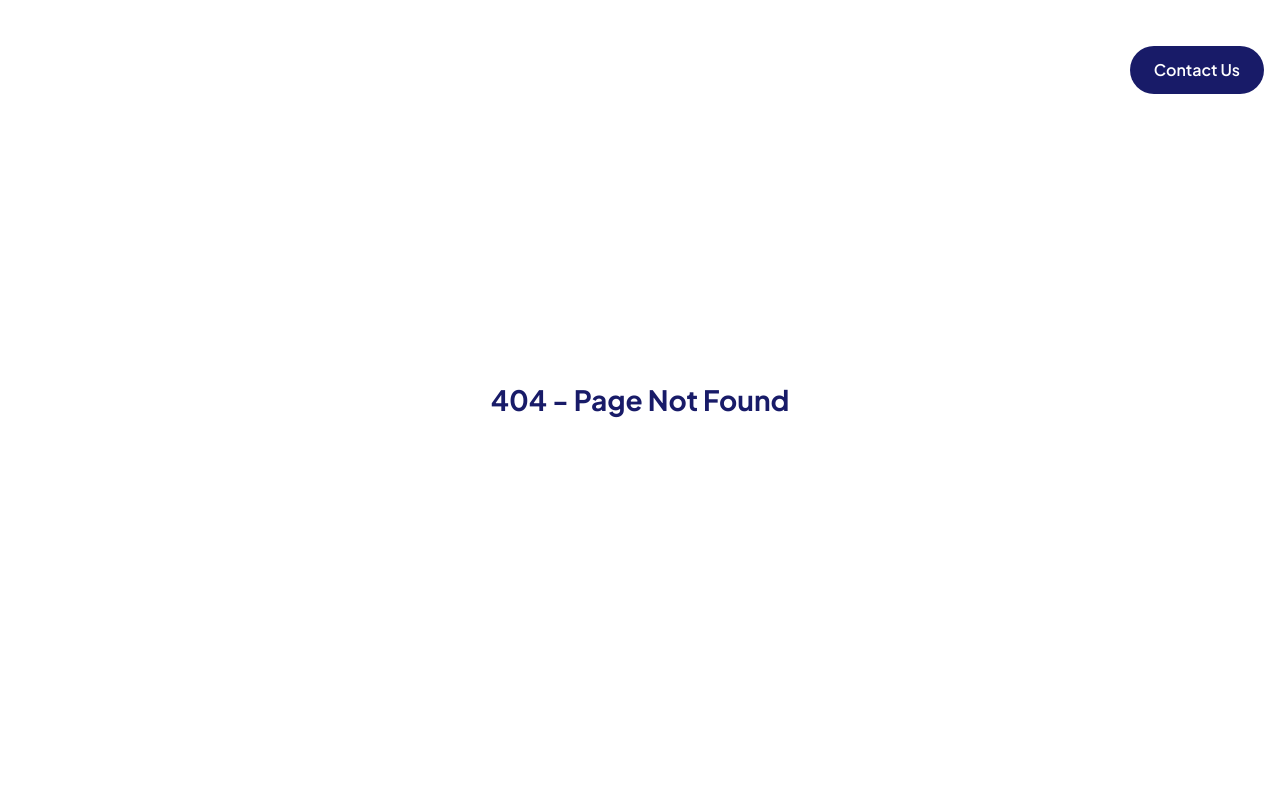
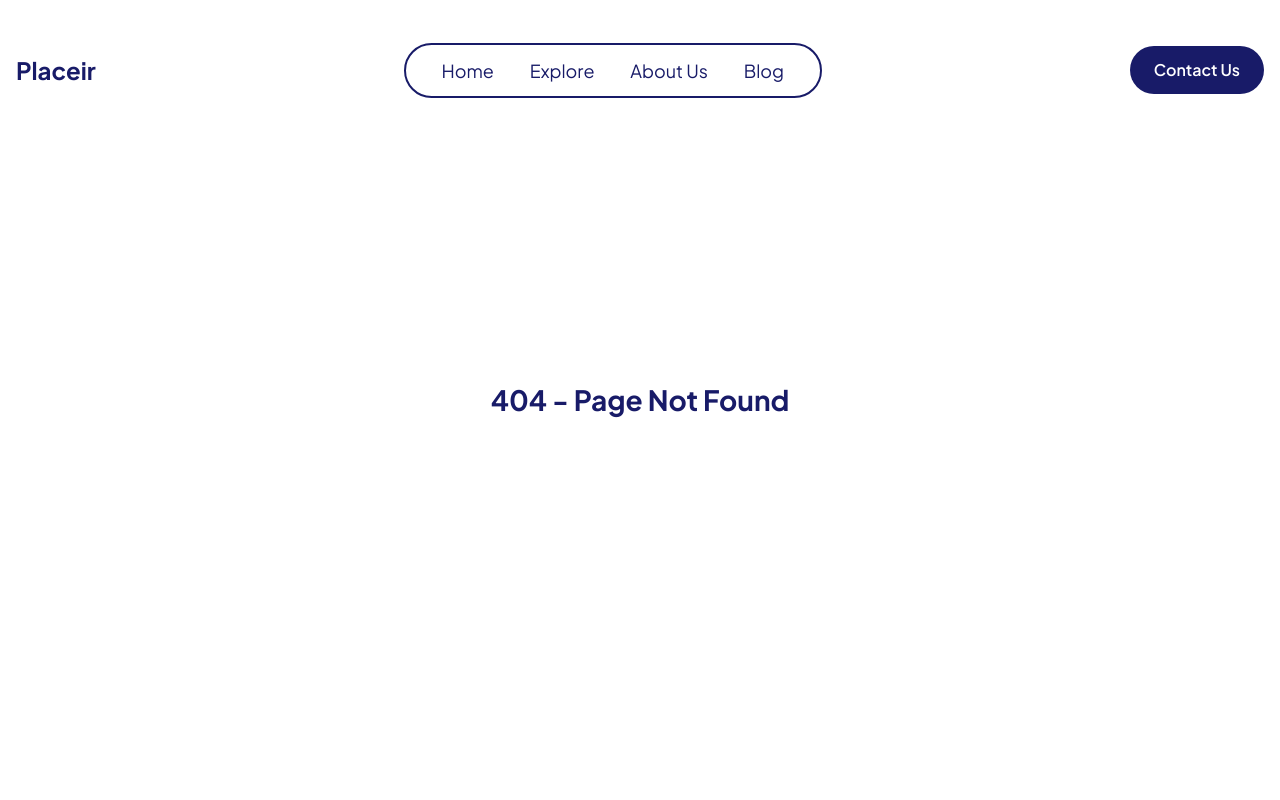
Before and after one commit to muamarzidan/Placeair, a React (Vite) app: page /404 in a window 1280 px wide. Shown: the top 800 px of the page. Built offline with nearby package versions, Linux system fonts and the light colour scheme.

Commit message:
feat : responsive blog detail and blog

```diff
--- a/src/api/blog.js
+++ b/src/api/blog.js
@@ -1,9 +1,9 @@
 export default [
     {
         id: 1,
-        thumbhnailBlog: "./src/assets/images/thumbnail-danau-toba-indah.png",
-        thumbhnailBlogTwo: "./src/assets/images/thumbnail-sumbar.webp",
-        thumbhnailBlogTree: "./src/assets/images/thumbnail-sumbar.webp",
+        thumbhnailBlog: "/src/assets/images/thumbnail-danau-toba-indah.png",
+        thumbhnailBlogTwo: "/src/assets/images/thumbnail-danau-toba-indah2.png",
+        thumbhnailBlogTree: "/src/assets/images/thumbnail-danau-toba-indah3.png",
         title: "Keindahan Danau Toba, Surga di Tanah Batak 1",
         description: "Danau Toba, sebuah keajaiban alam di Sumatera Utara, merupakan salah satu danau vulkanik terbesar di dunia. Selain ukurannya yang mengesankan, keindahan alam di sekitarnya serta legenda yang menyelimutinya menjadikan Danau Toba sebagai destinasi yang wajib dikunjungi.",
         descriptionDetailOne: "Danau Toba, sebuah keajaiban alam di Sumatera Utara, merupakan salah satu danau vulkanik terbesar di dunia. Selain ukurannya yang mengesankan, keindahan alam di sekitarnya serta legenda yang menyelimutinya menjadikan Danau Toba sebagai destinasi yang wajib dikunjungi.",
@@ -16,24 +16,24 @@ export default [
     },
     {
         id: 2,
-        thumbhnailBlog: "./src/assets/images/thumbnail-danau-toba-indah.png",
-        thumbhnailBlogTwo: "./src/assets/images/thumbnail-danau-toba-indah.png",
-        thumbhnailBlogTree: "./src/assets/images/thumbnail-sumbar.webp",
+        thumbhnailBlog: "/src/assets/images/thumbnail-danau-toba-indah.png",
+        thumbhnailBlogTwo: "/src/assets/images/thumbnail-danau-toba-indah2.png",
+        thumbhnailBlogTree: "/src/assets/images/thumbnail-danau-toba-indah3.png",
         title: "Keindahan Danau Toba, Surga di Tanah Batak 2",
         description: "Danau Toba, sebuah keajaiban alam di Sumatera Utara, merupakan salah satu danau vulkanik terbesar di dunia. Selain ukurannya yang mengesankan, keindahan alam di sekitarnya serta legenda yang menyelimutinya menjadikan Danau Toba sebagai destinasi yang wajib dikunjungi. dwdwd wdddw dwd wddwdwdwddwd dwdwdwdwddwd",
         descriptionDetailOne: "Danau Toba, sebuah keajaiban alam di Sumatera Utara, merupakan salah satu danau vulkanik terbesar di dunia. Selain ukurannya yang mengesankan, keindahan alam di sekitarnya serta legenda yang menyelimutinya menjadikan Danau Toba sebagai destinasi yang wajib dikunjungi.",
         descriptionDetailTwo: "Danau Toba bukan hanya sekedar danau besar, melainkan sebuah kawasan dengan kekayaan alam dan budaya yang luar biasa. Terbentuk dari letusan gunung berapi ribuan tahun lalu, Danau Toba memiliki panjang 100 kilometer dan lebar 30 kilometer, dengan Pulau Samosir yang terletak di tengahnya. Keindahan alam yang memukau, mulai dari perbukitan hijau yang mengelilingi danau hingga airnya yang jernih, membuat siapapun yang mengunjungi tempat ini merasa takjub. Udara sejuk pegunungan menambah kenyamanan, menjadikan Danau Toba sebagai tempat yang ideal untuk bersantai dan menikmati pemandangan. Di Pulau Samosir, pengunjung dapat menemukan jejak-jejak budaya Batak, dengan rumah-rumah tradisional dan makam batu yang menceritakan kisah sejarah suku tersebut. Menjelajahi pulau ini, wisatawan dapat memahami lebih dalam budaya dan tradisi lokal yang kental di Tanah Batak.",
         descriptionDetailTree: "Selain keindahan alamnya, Danau Toba juga dikenal dengan sejarah dan legenda yang melekat erat. Menurut cerita rakyat, danau ini terbentuk dari air mata seorang pria bernama Toba yang kehilangan anak dan istrinya akibat kutukan. Legenda ini menjadikan Danau Toba tidak hanya indah secara visual, tetapi juga memiliki nilai historis dan spiritual yang mendalam. Hingga kini, Danau Toba tetap menjadi salah satu destinasi utama di Indonesia yang menawarkan pengalaman wisata alam yang lengkap, mulai dari keindahan, ketenangan, hingga kekayaan budaya yang tak tertandingi.",
         descriptionFour: "Mengunjungi Danau Toba bukan hanya sekadar perjalanan wisata, tetapi juga sebuah kesempatan untuk merenungkan betapa kayanya alam Indonesia. Keindahan dan kedamaian yang ditawarkan Danau Toba adalah pengingat bagi kita semua akan pentingnya menjaga dan melestarikan kekayaan alam yang dimiliki negeri ini. Dengan tetap mempertahankan kelestarian Danau Toba, kita turut menjaga warisan alam dan budaya yang tak ternilai ini bagi generasi mendatang.",
-        viewCount: 140,
+        viewCount: 110,
         date: "29 Juli 2024",
         createdAt: "2023-11-15 10:21:37.261134+01:00"
     },
     {
         id: 3,
-        thumbhnailBlog: "./src/assets/images/thumbnail-danau-toba-indah.png",
-        thumbhnailBlogTwo: "./src/assets/images/thumbnail-danau-toba-indah.png",
-        thumbhnailBlogTree: "./src/assets/images/thumbnail-sumbar.webp",
+        thumbhnailBlog: "/src/assets/images/thumbnail-danau-toba-indah.png",
+        thumbhnailBlogTwo: "/src/assets/images/thumbnail-danau-toba-indah2.png",
+        thumbhnailBlogTree: "/src/assets/images/thumbnail-danau-toba-indah3.png",
         title: "Keindahan Danau Toba, Surga di Tanah Batak 3",
         description: "Danau Toba, sebuah keajaiban alam di Sumatera Utara, merupakan salah satu danau vulkanik terbesar di dunia. Selain ukurannya yang mengesankan, keindahan alam di sekitarnya serta legenda yang menyelimutinya menjadikan Danau Toba sebagai destinasi yang wajib dikunjungi.",
         descriptionDetailOne: "Danau Toba, sebuah keajaiban alam di Sumatera Utara, merupakan salah satu danau vulkanik terbesar di dunia. Selain ukurannya yang mengesankan, keindahan alam di sekitarnya serta legenda yang menyelimutinya menjadikan Danau Toba sebagai destinasi yang wajib dikunjungi.",
@@ -46,16 +46,16 @@ export default [
     },
     {
         id: 4,
-        thumbhnailBlog: "./src/assets/images/thumbnail-danau-toba-indah.png",
-        thumbhnailBlogTwo: "./src/assets/images/thumbnail-danau-toba-indah.png",
-        thumbhnailBlogTree: "./src/assets/images/thumbnail-sumbar.webp",
+        thumbhnailBlog: "/src/assets/images/thumbnail-danau-toba-indah.png",
+        thumbhnailBlogTwo: "/src/assets/images/thumbnail-danau-toba-indah2.png",
+        thumbhnailBlogTree: "/src/assets/images/thumbnail-danau-toba-indah3.png",
         title: "Keindahan Danau Toba, Surga di Tanah Batak 3",
         description: "Danau Toba, sebuah keajaiban alam di Sumatera Utara, merupakan salah satu danau vulkanik terbesar di dunia. Selain ukurannya yang mengesankan, keindahan alam di sekitarnya serta legenda yang menyelimutinya menjadikan Danau Toba sebagai destinasi yang wajib dikunjungi.",
         descriptionDetailOne: "Danau Toba, sebuah keajaiban alam di Sumatera Utara, merupakan salah satu danau vulkanik terbesar di dunia. Selain ukurannya yang mengesankan, keindahan alam di sekitarnya serta legenda yang menyelimutinya menjadikan Danau Toba sebagai destinasi yang wajib dikunjungi.",
         descriptionDetailTwo: "Danau Toba bukan hanya sekedar danau besar, melainkan sebuah kawasan dengan kekayaan alam dan budaya yang luar biasa. Terbentuk dari letusan gunung berapi ribuan tahun lalu, Danau Toba memiliki panjang 100 kilometer dan lebar 30 kilometer, dengan Pulau Samosir yang terletak di tengahnya. Keindahan alam yang memukau, mulai dari perbukitan hijau yang mengelilingi danau hingga airnya yang jernih, membuat siapapun yang mengunjungi tempat ini merasa takjub. Udara sejuk pegunungan menambah kenyamanan, menjadikan Danau Toba sebagai tempat yang ideal untuk bersantai dan menikmati pemandangan. Di Pulau Samosir, pengunjung dapat menemukan jejak-jejak budaya Batak, dengan rumah-rumah tradisional dan makam batu yang menceritakan kisah sejarah suku tersebut. Menjelajahi pulau ini, wisatawan dapat memahami lebih dalam budaya dan tradisi lokal yang kental di Tanah Batak.",
         descriptionDetailTree: "Selain keindahan alamnya, Danau Toba juga dikenal dengan sejarah dan legenda yang melekat erat. Menurut cerita rakyat, danau ini terbentuk dari air mata seorang pria bernama Toba yang kehilangan anak dan istrinya akibat kutukan. Legenda ini menjadikan Danau Toba tidak hanya indah secara visual, tetapi juga memiliki nilai historis dan spiritual yang mendalam. Hingga kini, Danau Toba tetap menjadi salah satu destinasi utama di Indonesia yang menawarkan pengalaman wisata alam yang lengkap, mulai dari keindahan, ketenangan, hingga kekayaan budaya yang tak tertandingi.",
         descriptionFour: "Mengunjungi Danau Toba bukan hanya sekadar perjalanan wisata, tetapi juga sebuah kesempatan untuk merenungkan betapa kayanya alam Indonesia. Keindahan dan kedamaian yang ditawarkan Danau Toba adalah pengingat bagi kita semua akan pentingnya menjaga dan melestarikan kekayaan alam yang dimiliki negeri ini. Dengan tetap mempertahankan kelestarian Danau Toba, kita turut menjaga warisan alam dan budaya yang tak ternilai ini bagi generasi mendatang.",
-        viewCount: 140,
+        viewCount: 200,
         date: "29 Juli 2024",
         createdAt: "2023-11-15 10:21:37.261134+01:00"
     },
--- a/src/assets/css/pages/blog.css
+++ b/src/assets/css/pages/blog.css
@@ -147,3 +147,31 @@
         width: 125px !important;
     }
 }
+
+
+
+
+/* Detail blog area */
+@media only screen and (max-width: 640px) {
+    .container-thumbnail-blog {
+        height: 300px !important;
+    }
+}
+
+@media only screen and (max-width: 587px) {
+    .container-thumbnail-blog {
+        height: 220px !important;
+    }
+}
+
+@media only screen and (max-width: 456px) {
+    .container-thumbnail-blog {
+        height: 180px !important;
+    }
+}
+
+@media only screen and (max-width: 375px) {
+    .container-thumbnail-blog {
+        height: 160px !important;
+    }
+}
--- a/src/components/navbar.jsx
+++ b/src/components/navbar.jsx
@@ -1,6 +1,7 @@
 import { useState, useEffect } from "react";
 import { useLocation, Link } from "react-router-dom";
 import { Icon } from "@iconify-icon/react";
+
 
 const Navbar = () => {
     const locationPath = useLocation().pathname;
@@ -16,9 +17,11 @@ const Navbar = () => {
       return locationPath === path || ( (path === "/explore" && locationPath.startsWith("/explore") || (path === "/blog" && locationPath.startsWith("/blog")) ) );
     };
 
+    const isBlogPath = locationPath.startsWith("/blog");
+
     // handler for change color text and background navbar when resize and scroll
     useEffect(() => {
-    if (locationPath === "/explore-destination" || locationPath === "/blog") {
+      if (locationPath === "/explore-destination" || locationPath === "/404" || isBlogPath) {
         setIsChangeTeksColor("text-primary");
         setIsChangeMenuNav("text-primary border-2 border-primary bg-[#FFFFFF7F]");
       } else {
@@ -33,13 +36,13 @@ const Navbar = () => {
           if (window.scrollY > 500) {
             setIsChangeTeksColor("text-primary");
           } else {
-          setIsChangeTeksColor(locationPath === "/explore-destination" || locationPath === "/blog" ? "text-primary" : "text-white");
+            setIsChangeTeksColor(locationPath === "/explore-destination" || isBlogPath || locationPath === "/404" ? "text-primary" : "text-white");
           }
         }
       };
 
       const handleScroll = () => {
-      if (locationPath === "/explore-destination" || locationPath === "/blog") {
+        if (locationPath === "/explore-destination" || isBlogPath || locationPath === "/404") {
           if (window.scrollY > 100) {
             setIsBgChangeNav("bg-white h-auto md:h-[90px]");
           } else {
@@ -54,13 +57,13 @@ const Navbar = () => {
         }
 
         if (window.innerWidth >= 768) {
-        if (window.scrollY > 500 && locationPath !== "/explore-destination" && locationPath !== "/blog") {
+          if (window.scrollY > 500 && locationPath !== "/explore-destination" && !isBlogPath && locationPath !== "/404") {
             setIsChangeTeksColor("text-primary");
             setIsChangeMenuNav("text-primary border-[2px] border-primary bg-[#FFFFFF7F]");
           } else {
-          setIsChangeTeksColor(locationPath === "/explore-destination" || locationPath === "/blog" ? "text-primary" : "text-white");
+            setIsChangeTeksColor(locationPath === "/explore-destination" || isBlogPath || locationPath === "/404" ? "text-primary" : "text-white");
             setIsChangeMenuNav(
-            locationPath === "/explore-destination" || locationPath === "/blog"
+              locationPath === "/explore-destination" || isBlogPath || locationPath === "/404"
                 ? "text-primary border-2 border-primary bg-[#FFFFFF7F]"
                 : "text-white border-white border-[1px] bg-[#ffffff2b]"
             );
@@ -79,7 +82,7 @@ const Navbar = () => {
         window.removeEventListener("resize", handleResize);
         window.removeEventListener("scroll", handleScroll);
       };
-  }, [locationPath]);
+    }, [locationPath, isBlogPath]);
 
   return (
     <>
@@ -88,7 +91,7 @@ const Navbar = () => {
           {/* Menu default area */}
           <div className="flex items-center justify-between">
             <div className={`text-3xl font-bold ${isChangeTeksColor}`}>
-              <a href="/">Placeir</a>
+              <Link to="/">Placeir</Link>
             </div>
             <div
               className={`w-[418px] h-[55px] justify hidden items-center justify-evenly md:flex font-semibold text-xl rounded-full ${isChangeMenuNav}`}
--- a/src/pages/blog/[title]/index.jsx
+++ b/src/pages/blog/[title]/index.jsx
@@ -1,13 +1,79 @@
 import { useState, useEffect } from "react";
 import { useParams } from "react-router-dom";
 
+import Navbar from "../../../components/navbar";
+import Footer from "../../../components/footer";
+import dataBlog from "../../../api/blog";
+
+
 export default function DetailBlogPage() {
     const { title } = useParams();
+    const [detailBlog, setDetailBlog] = useState({});
+
+    // handle scroll to top page was loaded ( hardcoded :) )
+    useEffect(() => {
+        window.scrollTo(0, 0);
+    }, []);
+
+    // handler to get detail blog by title
+    useEffect(() => {
+        const detailBlogData = dataBlog.find((data) => data.title === title);
+        setDetailBlog(detailBlogData);
+    }, [title]);
 
     return (
-        <div>
-            <h1>Detail Blog Page</h1>
-            <h2>{title}</h2>
-        </div>
+        <>
+            <Navbar />
+            <main className="w-full h-auto bg-white">
+                <section id="detail-blog" className="container w-full h-auto pt-[100px] md:pt-[150px] pb-[40px] sm:pb-[50px] md:pb-[100px]">
+                    <div className="flex flex-col justify-between w-full h-auto gap-4 sm:gap-10">
+                        {
+                            detailBlog ? (
+                                <>
+                                    {/* Detail image blog area */}
+                                    <div className="container-thumbnail-blog flex items-center justify-between w-full sm:h-[350px] md:h-[400px] lg:h-[500px] xl:h-[682px]">
+                                        <div className="basis-[60%] w-full h-full pr-3 sm:pr-5">
+                                            <img
+                                                src={detailBlog.thumbhnailBlog}
+                                                alt="Thumbnail blog - Placeir"
+                                                className="object-cover object-[80%] w-full h-full rounded-[12px] sm:rounded-[20px]"
+                                            />
+                                        </div>
+                                        <div className="basis-[40%] flex flex-col justify-between h-full">
+                                            <img
+                                                src={detailBlog.thumbhnailBlogTwo}
+                                                alt="Thumbnail blog - Placeir"
+                                                className="object-cover w-full h-[calc(50%-5px)] sm:h-[calc(50%-10px)] rounded-[12px] sm:rounded-[20px]"
+                                            />
+                                            <img
+                                                src={detailBlog.thumbhnailBlogTree}
+                                                alt="Detail blog - Placeir"
+                                                className="object-cover w-full h-[calc(50%-5px)] sm:h-[calc(50%-10px)] rounded-[12px] sm:rounded-[20px]"
+                                            />
+                                        </div>
+                                    </div>
+                                    {/* Detail teks blog area */}
+                                    <div className="flex flex-col items-start justify-start w-full h-auto gap-2 px-0 sm:px-5 lg:px-14">
+                                        <h1 className="text-2xl font-semibold sm:text-3xl md:text-4xl lg:text-5xl xl:text-6xl text-thridly">{detailBlog.title}</h1>
+                                        <span className="text-md sm:text-xl md:text-2xl lg:text-2xl xl:text-4xl text-secondary">{detailBlog.date}</span>
+                                        <div className="w-full h-auto flex flex-col gap-4 sm:gap-6 lg:gap-8 !mt-4 sm:!mt-10 text-sm sm:text-lg md:text-xl lg:text-2xl xl:text-3xl font-normal text-justify text-fourly">
+                                            <p className="">{detailBlog.description}</p>
+                                            <p className="">{detailBlog.descriptionDetailOne}</p>
+                                            <p className="">{detailBlog.descriptionDetailTwo}</p>
+                                            <p className="">{detailBlog.descriptionDetailTree}</p>
+                                        </div>
+                                    </div>
+                                </>
+                            ) : (
+                                <section className="flex items-center justify-center w-full h-screen">
+                                    <h1 className="text-4xl font-semibold text-fourly">Maaf Sekali, data blog {title} tidak ditemukan</h1>
+                                </section>
+                            )
+                        }
+                    </div>
+                </section>
+            </main>
+            <Footer />
+        </>
     );
 }
--- a/src/pages/blog/index.jsx
+++ b/src/pages/blog/index.jsx
@@ -18,7 +18,7 @@ export default function BlogPage() {
         window.scrollTo(0, 0);
     }, []);
 
-    // handler search, category and filter destination by most viewCount
+    // handler search, category and filter blog by most viewCount
     const handleSearchBlog = (e) => {
         setSearchBlog(e.target.value);
     };
@@ -27,8 +27,7 @@ export default function BlogPage() {
         .filter((data) => {
             const searchFilter = data.title.toLowerCase().includes(debouncedSearch.toLowerCase());
             return searchFilter;
-        })
-            .sort((a, b) => b.viewCount - a.viewCount);
+        }).sort((a, b) => b.viewCount - a.viewCount);
 
     return (
         <>
```
Also changed, not shown: src/main.jsx (+6 -1 lines), src/assets/images/thumbnail-danau-toba-indah2.png (added), src/assets/images/thumbnail-danau-toba-indah3.png (added). Lines whose indentation alone changed are shown as unchanged.
